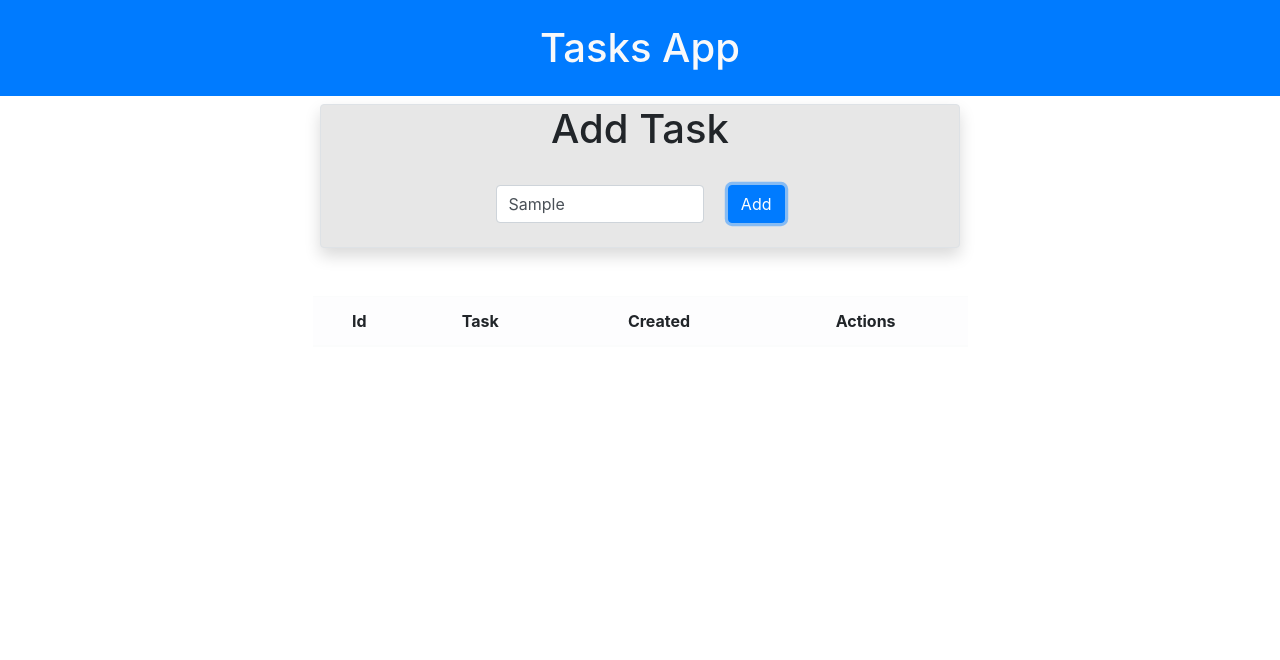
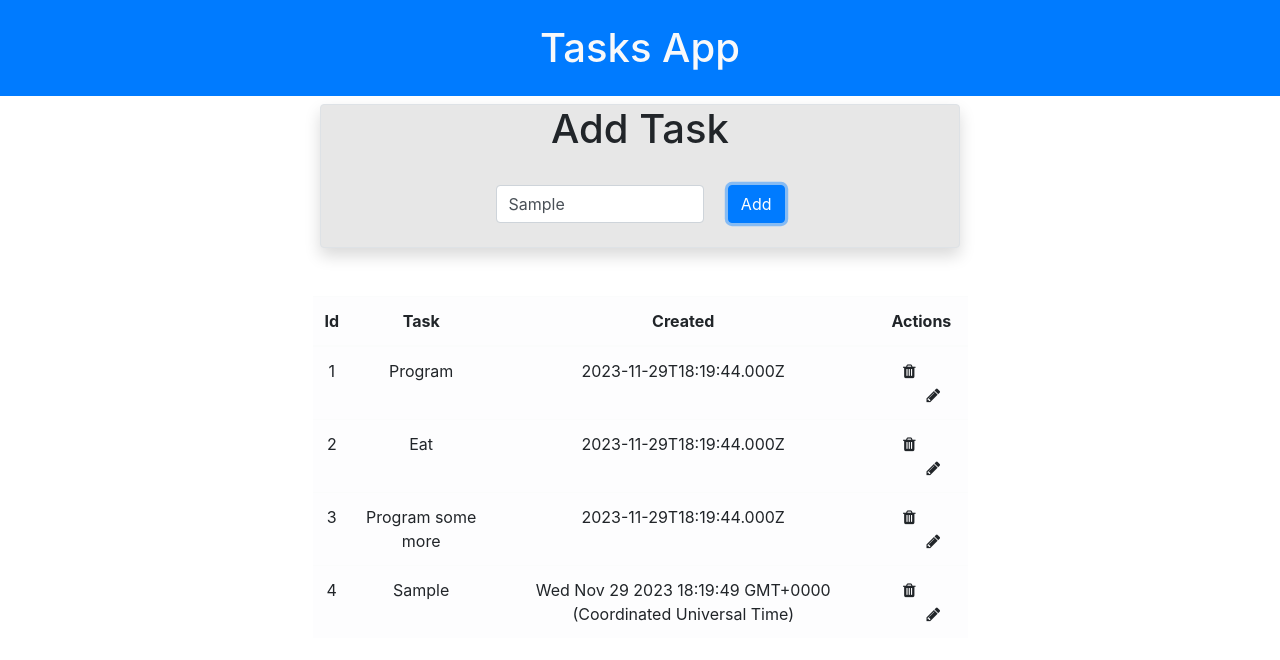
Before and after one commit to yehonatan604/D100822ER----To-Do-JS, a plain HTML site: page index.html in a window 1280 px wide. Both pictures are taken after typing "Sample" into the empty fields and a click on the button "Add". Drawn offline with nearby package versions, Linux system fonts and the light colour scheme.

Commit message:
final commit

```diff
--- a/index.html
+++ b/index.html
@@ -9,6 +9,9 @@
     <link rel="stylesheet" href="styles.css">
     <link rel="stylesheet" href="https://cdn.jsdelivr.net/npm/bootstrap@4.3.1/dist/css/bootstrap.min.css"
         integrity="sha384-ggOyR0iXCbMQv3Xipma34MD+dH/1fQ784/j6cY/iJTQUOhcWr7x9JvoRxT2MZw1T" crossorigin="anonymous">
+
+    <!-- Font Awsome Link -->
+    <link rel="stylesheet" href="https://cdnjs.cloudflare.com/ajax/libs/font-awesome/4.7.0/css/font-awesome.min.css">
 
     <script src="./scripts/main.js" type="module" async defer></script>
 </head>
@@ -29,7 +32,7 @@
     </div>
 
     <div class="row d-block mt-5">
-        <table class="table table-light table-striped table-hover m-auto col-6">
+        <table class="table table-light table-hover m-auto col-6">
             <thead>
                 <tr>
                     <th>Id</th>
--- a/scripts/Models/Task.js
+++ b/scripts/Models/Task.js
@@ -6,6 +6,13 @@ export class Task {
 
     constructor(content) {
         if (content) {
+            const data = localStorage.getItem('tasks');
+            const length = data && JSON.parse(data).length;
+
+            if (length) {
+                Task.#count = length;
+            }
+
             this.content = content;
             this.created = new Date();
 
--- a/scripts/Services/Dom.service.js
+++ b/scripts/Services/Dom.service.js
@@ -1,6 +1,8 @@
+import { Task } from "../Models/Task.js";
+
 export class DomService {
     taskContent = document.querySelector("#taskContent");
-    AddBtn = document.querySelector("#AddBtn");
+    addBtn = document.querySelector("#AddBtn");
     taskTable = document.querySelector("#taskTable");
 
     taskTable = document.getElementsByTagName("tbody")[0];
@@ -12,9 +14,66 @@ export class DomService {
     constructor(localStorageService) {
         if (localStorageService) {
             this.#storage = localStorageService;
-            this.#tasks = this.#storage.verifyData();
+            this.#tasks = this.#storage.getData();
+
+            this.addBtn.addEventListener('click', () => {
+                const task = new Task(this.taskContent.value);
+                this.#tasks.push(task);
+                this.fillTable();
+            });
         } else {
             throw new Error('must provide storage!!!');
         }
     }
+
+    addButtons = (row) => {
+        let cell = row.insertCell();
+
+        let iconsDiv = document.createElement("div");
+        let trash = document.createElement("i");
+        let pencil = document.createElement("i");
+
+        trash.className = 'fa fa-trash pr-4';
+        pencil.className = 'fa fa-pencil pl-4';
+
+        trash.addEventListener('click', (event) => {
+            console.log(event);
+
+            const filteredTasks = this.#tasks.filter((item) => {
+                return item.id !== +row.cells[0].textContent;
+            });
+            console.log(filteredTasks);
+            this.removeRow(row, filteredTasks);
+        });
+
+        iconsDiv.appendChild(trash);
+        iconsDiv.appendChild(pencil);
+
+        cell.appendChild(iconsDiv);
+    }
+
+    fillTable = () => {
+        this.resetTable();
+        for (let item of this.#tasks) {
+            let row = this.taskTable.insertRow();
+            for (let key in item) {
+                let cell = row.insertCell();
+                cell.textContent = item[key];
+            }
+            this.addButtons(row);
+        }
+    }
+
+    removeRow = (row, filteredTasks = this.#tasks) => {
+        row.parentNode.removeChild(row);
+        this.#tasks = filteredTasks;
+        this.#storage.updateData(filteredTasks);
+    }
+
+    resetTable = () => {
+        for (let i = this.rows.length - 1; i >= 1; i--) {
+            const row = this.rows[i];
+            this.removeRow(row)
+        }
+    }
 }
--- a/scripts/Services/LocalStorage.service.js
+++ b/scripts/Services/LocalStorage.service.js
@@ -8,10 +8,10 @@ export class LocalStorageService {
     ];
 
     constructor() {
-        this.verifyData();
+        this.getData();
     }
 
-    verifyData = () => {
+    getData = () => {
         const tasks = localStorage.getItem('tasks');
 
         if (!tasks || tasks === '[]') {
--- a/scripts/main.js
+++ b/scripts/main.js
@@ -2,5 +2,6 @@ import { DomService } from "./Services/Dom.service.js";
 import { LocalStorageService } from "./Services/LocalStorage.service.js";
 
 const storage = new LocalStorageService();
+const dom = new DomService(storage);
 
-const dom = new DomService(storage);
+dom.fillTable();
--- a/styles.css
+++ b/styles.css
@@ -1,8 +1,14 @@
 tr {
     text-align: center;
-    vertical-align: center;
+    vertical-align: middle;
+
 }
 
 .bg-silver {
     background-color: rgb(231, 231, 231);
 }
+
+.fa:hover {
+    color: blueviolet;
+    cursor: pointer;
+}
```
